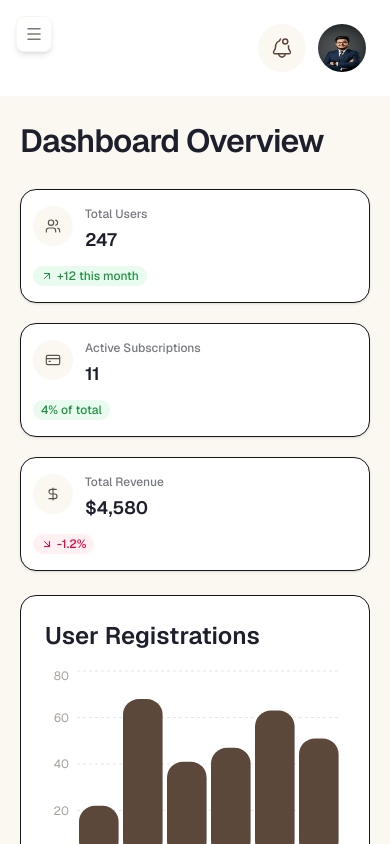
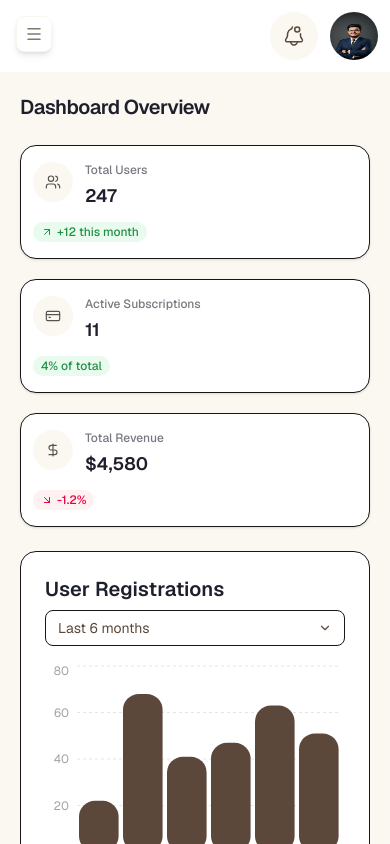
Before and after one commit to Nazim6269/budget-compass, a Next.js app: page /dashboard in a window 390 px wide. Built offline with nearby package versions, Linux system fonts and the light colour scheme.

Commit message:
fix: fix the widht issue in dropdown

```diff
--- a/shared/config/theme/token.ts
+++ b/shared/config/theme/token.ts
@@ -19,9 +19,9 @@ export const selectTokens = {
   },
 
   sizes: {
-    sm: "h-8 px-2 text-xs",
-    md: "h-9 px-3 text-sm",
-    lg: "h-12 px-4 text-base",
+    sm: "h-8 px-2 text-xs ",
+    md: "h-9 px-3 text-sm ",
+    lg: "h-12 px-4 text-base ",
   },
 
   radius: {
--- a/shared/ui/GenericDropdown.tsx
+++ b/shared/ui/GenericDropdown.tsx
@@ -65,7 +65,7 @@ const GenericDropDown = ({
   const selectedLabel = options.find((o) => o.value === currentValue)?.label;
 
   return (
-    <div className="relative inline-block text-left" ref={dropdownRef}>
+    <div className={cn("relative text-left", className)} ref={dropdownRef}>
       {/* Trigger */}
       <button
         type="button"
@@ -75,13 +75,13 @@ const GenericDropDown = ({
           v.trigger,
           selectTokens.sizes[size],
           selectTokens.radius[radius],
-          "flex items-center justify-between gap-2 overflow-hidden",
+          "flex items-center justify-between gap-2 overflow-hidden ",
           selectedLabel ? "text-text-base" : "text-text-placeholder",
           slots?.trigger,
-          className,
+          "w-full",
         )}
       >
-        <div className="flex items-center gap-2 min-w-0 ">
+        <div className="flex items-center justify-between gap-2 min-w-0 w-full">
           {leftIcon && (
             <span className="shrink-0 text-text-muted">{leftIcon}</span>
           )}
--- a/widgets/overview/ui/DashboardOverview.tsx
+++ b/widgets/overview/ui/DashboardOverview.tsx
@@ -23,7 +23,7 @@ export default function DashboardOverview() {
   return (
     <main className="min-h-screen  font-sans">
       <header className="mb-6">
-        <h1 className="text-[2rem] font-semibold text-headingColor tracking-tight">
+        <h1 className="text-xl sm:text-[2rem] font-semibold text-headingColor tracking-tight">
           Dashboard Overview
         </h1>
       </header>
--- a/widgets/overview/ui/PlanDistributionChart.tsx
+++ b/widgets/overview/ui/PlanDistributionChart.tsx
@@ -28,7 +28,7 @@ export default function PlanDistributionChart({
         className,
       )}
     >
-      <h2 className="text-2xl font-semibold text-headingColor">
+      <h2 className="text-xl sm:text-2xl font-semibold text-headingColor">
         Plan Distribution
       </h2>
 
--- a/widgets/overview/ui/RegistrationBarChart.tsx
+++ b/widgets/overview/ui/RegistrationBarChart.tsx
@@ -63,8 +63,8 @@ export default function RegistrationsBarChart({
         className,
       )}
     >
-      <div className="flex items-center justify-between gap-4">
-        <h2 className="text-2xl font-semibold text-headingColor leading-[130%] tracking-[0.008rem]">
+      <div className="flex flex-col sm:flex-row gap-2 sm:gap-0 items-start sm:items-center justify-between w-full sm:w-auto">
+        <h2 className="text-xl sm:text-2xl font-semibold text-headingColor leading-[130%] tracking-[0.008rem]">
           User Registrations
         </h2>
         <GenericDropDown
@@ -76,8 +76,8 @@ export default function RegistrationsBarChart({
           value={range}
           onValueChange={(value) => setRange(value as DateRangeOption)}
           placeholder="Last 6 months"
-          className="hidden md:block "
           variant="light"
+          className="w-full sm:w-fit"
         />
       </div>
 
--- a/widgets/topbar/ui/TopBar.tsx
+++ b/widgets/topbar/ui/TopBar.tsx
@@ -16,7 +16,7 @@ function searchNav(query: string) {
 export const Topbar = () => {
   const router = useRouter();
   return (
-    <header className="w-full border-b border-lineBorder flex items-center justify-between gap-4 p-6">
+    <header className="w-full border-b border-lineBorder flex items-center justify-between gap-4 p-3 sm:p-6">
       {/* Left - Search */}
       <div className="flex-1 hidden sm:flex">
         <GenericSearch
```
